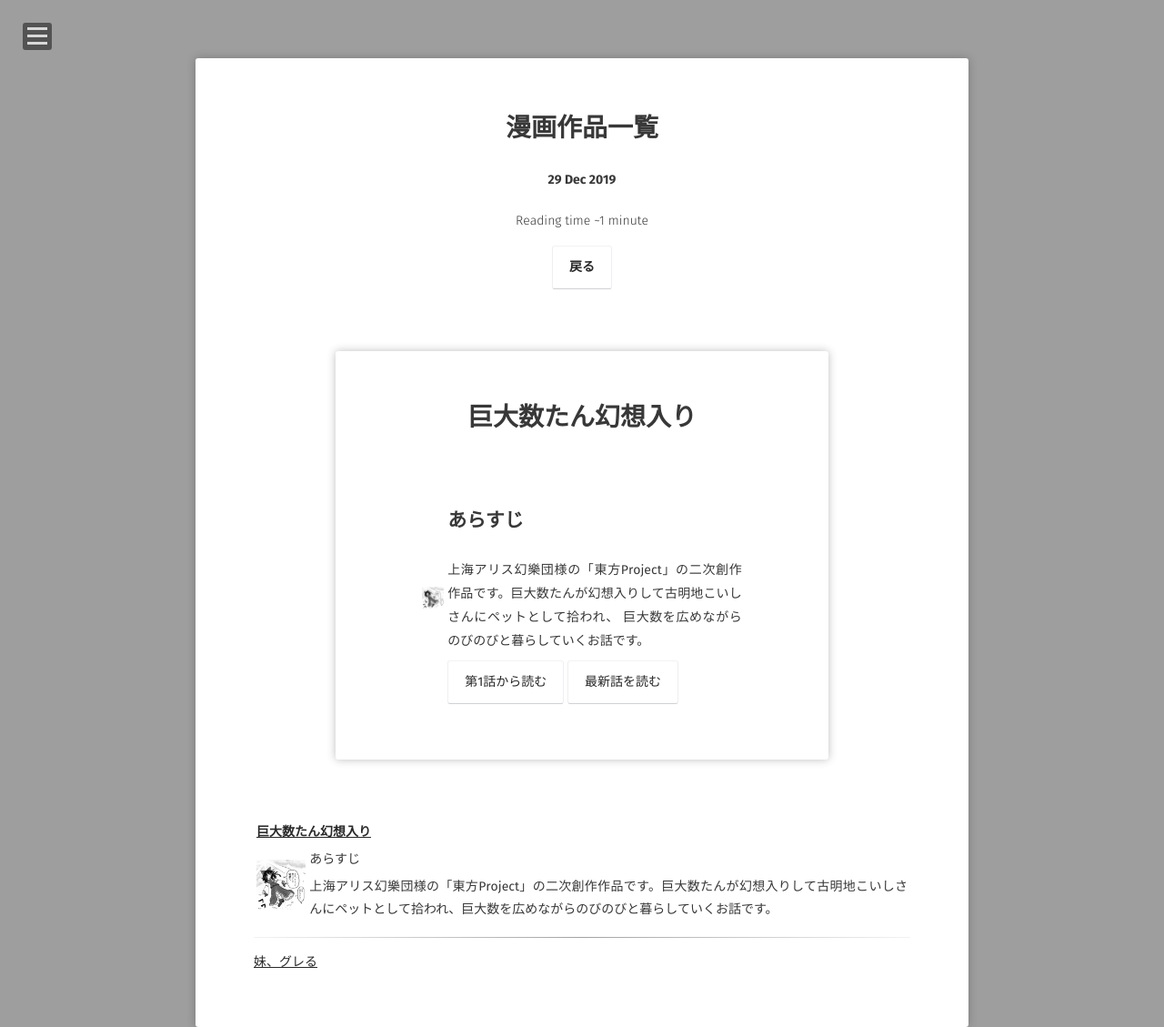
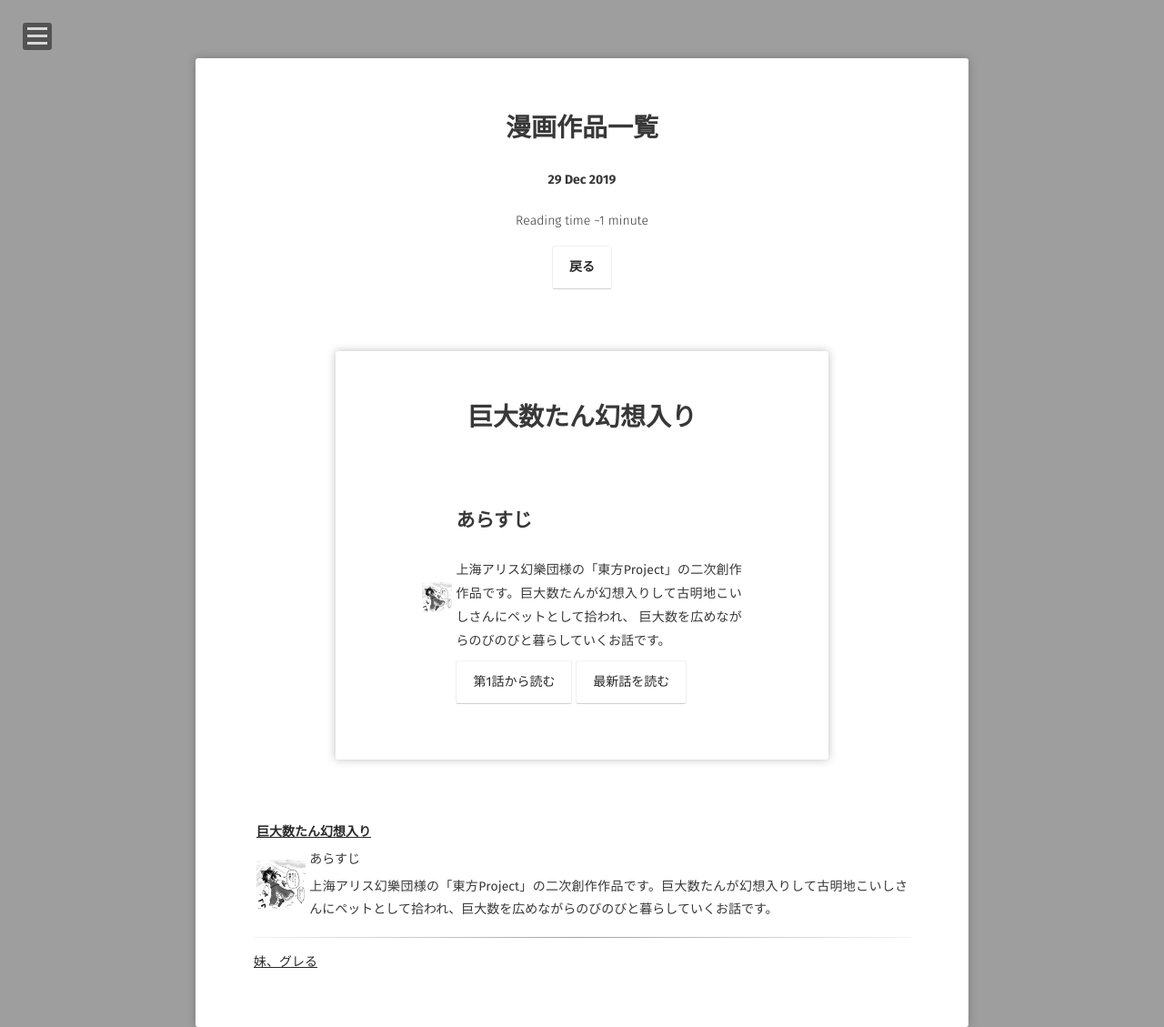
Before and after one commit to p-adic/p-adic.github.io, a Jekyll site: the page built from _posts/projects/0000-00-00-cartoon.md, in a window 1280 px wide. Shown: the whole page at 91% size. Built offline with Jekyll 4.4.1, drawn with Linux system fonts in a browser that asks for light colours; some web fonts are replaced.

Commit message:
Update 0000-00-00-cartoon.md

```diff
--- a/_posts/projects/0000-00-00-cartoon.md
+++ b/_posts/projects/0000-00-00-cartoon.md
@@ -16,7 +16,7 @@ comments: true
     <div class="content">
       <table>
         <tr>
-          <td rowspan="3">
+          <td rowspan="3" width="10%">
             <img src = "{{ site.url }}/assets/img/kyodaisuutan-gensouiri-logo.png">
           </td>
           <td>
```
